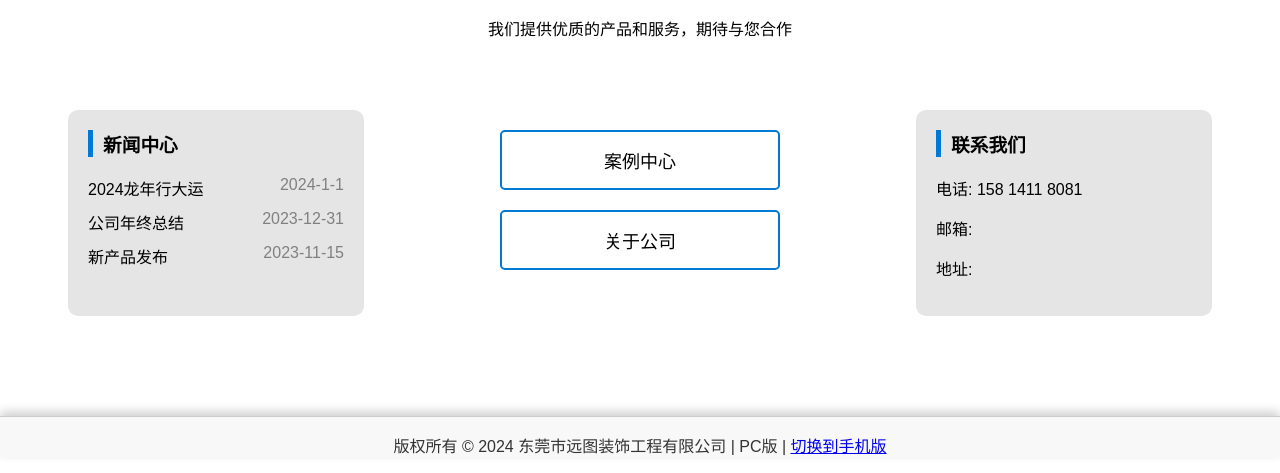
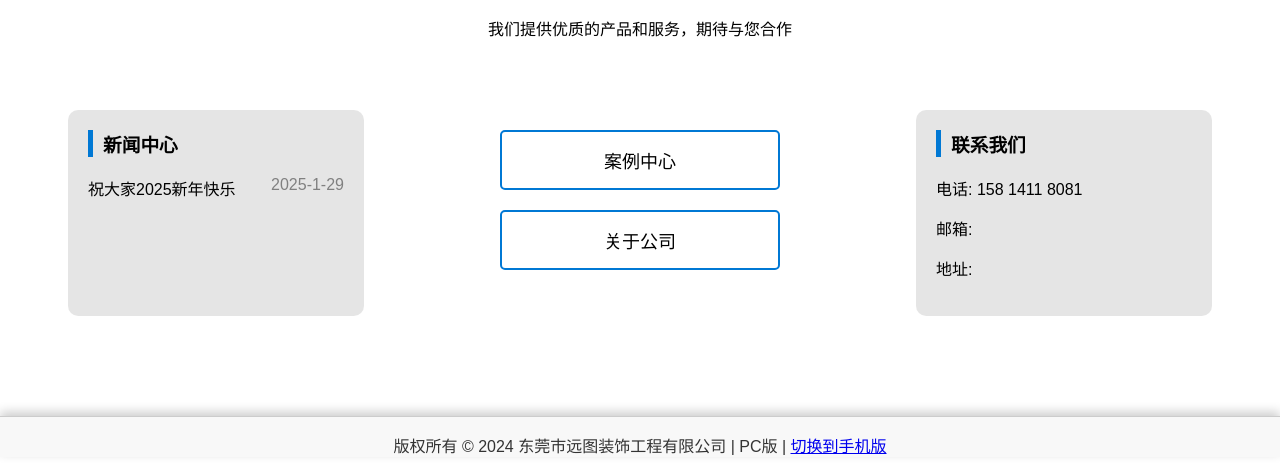
Before and after one commit to Caizhhh/caizhhh.github.io, a plain HTML site: page PC/index.html in a window 1280 px wide. Shown: the part 741-1214 px from the top of the page. Drawn offline with Linux system fonts and the light colour scheme.

Commit message:
Update index.html

```diff
--- a/PC/index.html
+++ b/PC/index.html
@@ -386,16 +386,8 @@
             <div class="info-box">
                 <h3>新闻中心</h3>
                 <div class="news-item">
-                    <a href="News/index/2024.1.1.html">2024龙年行大运</a>
-                    <div class="news-date">2024-1-1</div>
-                </div>
-                <div class="news-item">
-                    <a href="News/index/2023.12.31.html">公司年终总结</a>
-                    <div class="news-date">2023-12-31</div>
-                </div>
-                <div class="news-item">
-                    <a href="News/index/2023.11.15.html">新产品发布</a>
-                    <div class="news-date">2023-11-15</div>
+                    <a href="News/2025-1-22.html">祝大家2025新年快乐</a>
+                    <div class="news-date">2025-1-29</div>
                 </div>
             </div>
 
```
